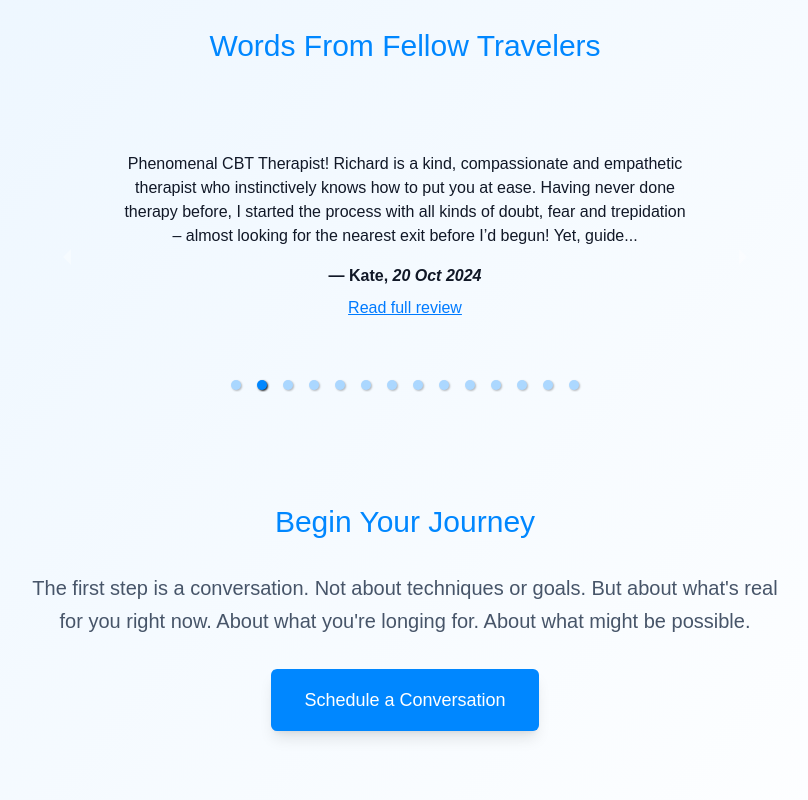
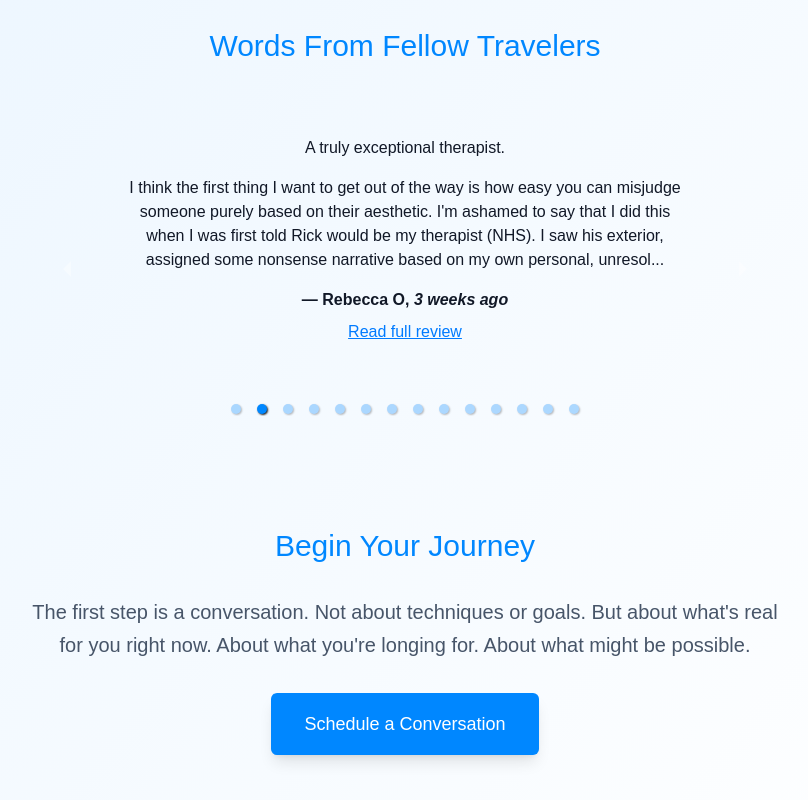
Before and after one commit to rickhallett/oceanheart-website, a React (Vite) app: page /work-together in a window 1280 px wide. Shown: the part 740-1540 px from the top of the page, without its empty margins (235-1043 px from the left). Built offline with nearby package versions, Linux system fonts and the light colour scheme.

Commit message:
fix: improve reviews

```diff
--- a/src/components/layout/Footer.jsx
+++ b/src/components/layout/Footer.jsx
@@ -7,6 +7,7 @@ const navigation = {
     { name: 'Your Journey', href: '/journey' },
     { name: 'Our Approach', href: '/approach' },
     { name: 'Work Together', href: '/work-together' },
+    { name: 'Blog', href: 'https://oceanheart-ai.ghost.io' },
     { name: 'Begin Your Journey', href: '/contact' },
   ],
   secondary: [
--- a/src/components/layout/Header.jsx
+++ b/src/components/layout/Header.jsx
@@ -6,6 +6,7 @@ const navigation = [
   { name: 'Home', href: '/' },
   { name: 'Your Journey', href: '/journey' },
   { name: 'Our Approach', href: '/approach' },
+  { name: 'Blog', href: 'https://oceanheart-ai.ghost.io' },
   { name: 'Work Together', href: '/work-together' },
 ];
 
--- a/src/pages/Testimonials.jsx
+++ b/src/pages/Testimonials.jsx
@@ -4,92 +4,127 @@ import { FaChevronLeft, FaChevronRight } from 'react-icons/fa';
 import 'react-responsive-carousel/lib/styles/carousel.min.css';
 import './Testimonials.css';
 
-const reviews = [
+const trustpilotReviews = [
     {
-        name: "ROBERT WARWICK",
-        location: "GB",
-        rating: 5,
-        date: "19 Oct 2024",
-        content: "Rick is fantastic. I've been through wellbeing several times, all the previous times the practitioner were good. But Rick went down a different route to previous practitioners, instead of going down a medical route, he focused on a self acceptance and spiritual route, which fitted in well my faith (Christian). Before my first session I had a picture of a middle ages guy in a shirt and tie, Rick could not be further from that, here was a guy in a t-shirt with the sleeves cut off, muscles, more like a cool surfer guy. Me and Rick connected straight away, he made me feel relaxed and at ease. I want to thank Rick so much, because he has helped me find myself again. Having been discharged from wellbeing today, I can honestly say that though I'm happy about being discharged, I'm also sad that I won't get to have my weekly chats with him.",
-        date: "18 October 2024"
+        "name": "ROBERT WARWICK",
+        "location": "GB",
+        "rating": 5,
+        "date": "2024-10-19T03:27:40.000Z",
+        "title": "Rick is fantastic.",
+        "content": "Rick is fantastic.I've been through wellbeing several times, all the previous times the practitioner were good.But Rick went down a different route to previous practitioners, instead of going down a medical route, he focused on a self acceptance and spiritual route, which fitted in well my faith (Christian).Before my first session I had a picture of a middle ages guy in a shirt and tie, Rick could not be further from that, here was a guy in a t-shirt with the sleeves cut off, muscles, more like a cool surfer guy.Me and Rick connected straight away, he made me feel relaxed and at ease.I want to thank Rick so much, because he has helped me find myself again.Having been discharged from wellbeing today, I can honestly say that though I'm happy about being discharged, I'm also sad that I won't get to have my weekly chats with him.",
+        "isVerified": false,
+        "date": "18 October 2024"
     },
     {
-        name: "Kate",
-        location: "GB",
-        rating: 5,
-        date: "20 Oct 2024",
-        content: "Phenomenal CBT Therapist! Richard is a kind, compassionate and empathetic therapist who instinctively knows how to put you at ease. Having never done therapy before, I started the process with all kinds of doubt, fear and trepidation – almost looking for the nearest exit before I’d begun! Yet, guided by Richard’s warmth and humour, all my scepticism quickly melted away. I soon felt the healing power of being able to talk freely in a safe space. A great listener, Richard was able to make fantastic suggestions for books, diaries and other tools which I found invaluable in between sessions as a means of reflection and personal growth. Ultimately, and after only a few sessions, I now feel like me again; ready to move forward with an open heart and a sense of optimism for the future, safe in the knowledge that I am better equipped to deal with life’s challenges. Richard is a truly gifted therapist with a generous spirit. I sincerely hope that others allow themselves the opportunity and privilege of collaborating with him on their own personal journey. I honestly can’t recommend him highly enough! Thank you so much Richard for all your help and support.",
+        "name": "Kate",
+        "location": "GB",
+        "rating": 5,
+        "date": "2024-10-20T15:43:25.000Z",
+        "title": "Phenomenal CBT Therapist!",
+        "content": "Richard is a kind, compassionate and empathetic therapist who instinctively knows how to put you at ease.  Having never done therapy before, I started the process with all kinds of doubt, fear and trepidation – almost looking for the nearest exit before I’d begun! Yet, guided by Richard’s warmth and humour, all my scepticism quickly melted away.I soon felt the healing power of being able to talk freely in a safe space. A great listener, Richard was able to make fantastic suggestions for books, diaries and other tools which I found invaluable in between sessions as a means of reflection and personal growth.Ultimately, and after only a few sessions, I now feel like me again; ready to move forward with an open heart and a sense of optimism for the future, safe in the knowledge that I am better equipped to deal with life’s challenges. Richard is a truly gifted therapist with a generous spirit. I sincerely hope that others allow themselves the opportunity and privilege of collaborating with him on their own personal journey.I honestly can’t recommend him highly enough! Thank you so much Richard for all your help and support.",
+        "isVerified": true,
+        "date": "20 October 2024"
     },
     {
-        name: "Ali Jarvis",
-        location: "GB",
-        rating: 5,
-        date: "16 Sept 2024",
-        content: "I cannot recommend Richard highly enough. I was referred for therapy to address my anxiety which was having a massively negative impact on my life. Whilst I was not an all out sceptic of holistic therapies, at the start I struggled to see how this therapy could or would be able to help me. With Richard’s guidance and wonderfully wicked sense of humour, the onion of futile resistance has been well and truly smashed! Thanks to Richard I have my life back and feel suitably equipped to continue improving every day with the safety net of being able to reach out to Richard in the future should I need to.",
+        "name": "Ali Jarvis",
+        "location": "GB",
+        "rating": 5,
+        "date": "2024-09-16T08:33:21.000Z",
+        "title": "I cannot recommend Richard highly…",
+        "content": "I cannot recommend Richard highly enough.  I was referred for therapy to address my anxiety which was having a massively negative impact on my life.Whilst I was not an all out sceptic of holistic therapies, at the start I struggled to see how this therapy could or would be able to help me.  With Richard’s guidance and wonderfully wicked sense of humour, the onion of futile resistance has been well and truly smashed!  Thanks to Richard I have my life back and feel suitably equipped to continue improving every day with the safety net of being able to reach out to Richard in the future should I need to.",
+        "isVerified": false,
+        "date": "13 September 2024"
     },
     {
-        name: "Lydia McManus",
-        location: "GB",
-        rating: 5,
-        date: "30 Aug 2024",
-        content: "I honestly cannot recommend Richard enough!! I had 8 sessions all together and I can feel so much of a difference. I have gained a lot from my sessions, from insights, tools, recommendations and more. There have been many occasions where I have experienced light bulb moments that have been life changing and make me understand so much. Richard is understanding, empathetic and has a calming presence. He also has a great sense of humour that has put me at ease from my first session, being able to laugh throughout sessions is something I was so grateful for. Richard creates a safe environment in which you can truly open up and gain a lot from. Thank you for everything!",
+        "name": "Lydia McManus",
+        "location": "GB",
+        "rating": 5,
+        "date": "2024-08-30T13:30:36.000Z",
+        "title": "I honestly cannot recommend Richard…",
+        "content": "I honestly cannot recommend Richard enough!! I had 8 sessions all together  and I can feel so much of a difference. I have gained a lot from my sessions, from insights, tools, recommendations and more. There have been many occasions where I have experienced light bulb moments that have been life changing and make me understand so much. Richard is understanding, empathetic and has a calming presence. He also has a great sense of humour that has put me at ease from my first session, being able to laugh throughout sessions is something I was so grateful for. Richard creates a safe environment in which you can truly open up and gain a lot from. Thank you for everything!",
+        "isVerified": false,
+        "date": "30 August 2024"
     },
     {
-        name: "Lauren Rebecca",
-        location: "GB",
-        rating: 5,
-        date: "10 Aug 2024",
-        content: "I was referred to Richard for therapy for my OCD. I found his guidance really helpful in explaining concepts for ACT therapy and allowing me to work on my symptoms. Even though some sessions were tough for me mentally, Richard always found a way to make the concepts relatable or a way to divert the conversation to help me calm down (and mostly laugh) before returning to the topic.",
-        },
-    {
-        name: "Sarah",
-        location: "GB",
-        rating: 5,
-        date: "3 Jun 2024",
-        content: "The whole theory behind does it help!! Well absolutely, yes! Richard has been an enormous help, guidance and support throughout my sessions and comes highly recommended by myself and others no doubt. I will carry on believing in myself and trusting each step I take is a plan to strive to achieve my potential that I had lost and thanks to Richard I have now and will continue gaining. Thank you, wholeheartedly.",
+        "name": "Lauren Rebecca",
+        "location": "GB",
+        "rating": 5,
+        "date": "2024-08-10T13:13:18.000Z",
+        "title": "Highly recommended therapist",
+        "content": "I was referred to Richard for therapy for my OCD. I found his guidance really helpful in explaining concepts for ACT therapy and allowing me to work on my symptoms. Even though some sessions were tough for me mentally, Richard always found a way to make the concepts relatable or a way to divert the conversation to help me calm down (and mostly laugh) before returning to the topic.",
+        "isVerified": false,
+        "date": "10 August 2024"
     },
     {
-        name: "Nafiya",
-        location: "GB",
-        rating: 5,
-        date: "4 Jun 2024",
-        content: "Many people have told me therapy is a waste of time and I grew up believing in this! Since starting my sessions with Richard, I have found the confident , strong powerful woman I forgot I was especially during my most anxious times. I felt extremely comfortable sharing feelings and thoughts, I felt I could benefit from many strategies we spoke about, he was very professional yet friendly enough to crack a few jokes which was fantastic. Thank you Richard!",
+        "name": "Sarah",
+        "location": "GB",
+        "rating": 5,
+        "date": "2024-06-03T19:51:02.000Z",
+        "title": "The whole theory behind does healing therapy help!! Yes.",
+        "content": "The whole theory behind does it help!!Well absolutely, yes!Richard has been an enormous help, guidance and support throughout my sessions and comes highly recommended by myself and others no doubt.I will carry on believing in myself and trusting each step I take is a plan to strive to achieve my potential that I had lost and thanks to Richard I have now and will continue gaining.Thank you, wholeheartedly.",
+        "isVerified": false,
+        "date": "03 June 2024"
     },
     {
-        name: "Anonymous",
-        location: "GB",
-        rating: 5,
-        date: "7 Jun 2024",
-        content: "Richard’s guidance, support and insights really resonate. You can take something out of every session, which in turn helps you make gradual changes in your life. In other words, a life-changing experience. Thank you so much!",
-        },
-    {
-        name: "Aureliana Enache",
-        location: "GB",
-        rating: 5,
-        date: "4 Jun 2024",
-        content: "Rick is a very gifted, empathetic and highly professional therapist. A meditator, so the holding and advice comes from an intuitive, spiritual space. If you want to discuss situations in depth, clear out emotions at the somatic level or find better life strategies, definitely book with Rick Hallett.",
+        "name": "Nafiya",
+        "location": "GB",
+        "rating": 5,
+        "date": "2024-06-04T07:33:21.000Z",
+        "title": "Letting the bee in the room exist 🐝",
+        "content": "Many people have told me therapy is a waste of time and I grew up believing in this! Since starting my sessions with Richard, I have found the confident , strong powerful women I forgot I was especially during my most anxious times.  I felt extremely comfortable sharing feelings and thoughts, I felt I could benefit from many strategies we spoke about, he was very professional yet friendly enough to crake a few jokes which was fantastic. Thank you Richard !",
+        "isVerified": false,
+        "date": "04 June 2024"
     },
     {
-        name: "Mary",
-        location: "GB",
-        rating: 5,
-        date: "8 Jun 2024",
-        content: "I have benefitted immensely from my sessions with Richard and feel lighter in the mind, body, and soul. He is a professional and a well-mannered therapist, who was able to create a safe space emotionally and mentally so I could open up and speak. Especially as a trauma-informed therapist; he was sympathetic, empathetic and non-judgemental in his approach. In this manner we proceeded through the traumas that can leave one feeling frozen. Furthermore, experiencing symptoms such as: emotional and physical pain throughout the body; depression, anxiety, insomnia, numbness, disassociation, isolation, fear, heartbreak, grief and many more indicators. Richard aided me through the darkness to a place where one can see light, he is a source for good change guiding one within, through some of the darkest wounds; I would not have favored to face alone, and did not know how to. He aided me with psychology terms and knowledge to explain my states and what was happening—which is essence was a therapeutic and educational process... do trust the process.",
-        },
+        "name": "Anonymous",
+        "location": "GB",
+        "rating": 5,
+        "date": "2024-06-07T10:15:46.000Z",
+        "title": "Really resonates",
+        "content": "Richard’s guidance, support and insights really resonate. You can take something out of every session, which in turn helps you make gradual changes in your life. In other words, a life-changing experience. Thank you so much!",
+        "isVerified": false,
+        "date": "05 June 2024"
+    },
     {
-        name: "Barry J Wale",
-        location: "GB",
-        rating: 5,
-        date: "3 Jun 2024",
-        content: "My experience talking to Richard was truly enlightening. Together we found a way forward, and I am deeply in his debt. An intelligent listener with great compassion and understanding of the human mind.",
-            },
+        "name": "Aureliana Enache",
+        "location": "GB",
+        "rating": 5,
+        "date": "2024-06-04T21:38:55.000Z",
+        "title": "Incredible CBT therapist",
+        "content": "Rick is a very gifted, empatic and highly profesional therapist. A meditator, so the holding and advice comes from an intuitive, spiritual space. If you want to discuss situations in depth, clear out emotions at somatic level or find better  life strategies, definetely book with Rick Hallett.",
+        "isVerified": false,
+        "date": "04 June 2024"
+    },
     {
-        name: "alfie",
-        location: "GB",
-        rating: 5,
-        date: "15 Aug 2024",
-        content: "Having come to Richard with dark intrusive thoughts about harming other loved ones and a truly crazy high score of OCD after nearly 2 years of suffering with the symptoms of this sometimes needing to be scared of even the most basic daily tasks, spending the 6 sessions with Richard working on where these stem from, how to overcome these and break these down, what these truly mean and how meditation and workbooks can make a huge difference when suffering from Harm OCD, Richard and myself have worked session by session to channel this into where I am today with little to no strange thoughts these days, and life’s a much brighter place to be. Sessions have been entertaining as well as insightful, I really could not have done this without Richard. By far the best therapist I have had coming off the back of CBT and reconstructive thought therapy, doing the ERP therapy with Richard really has made such a difference, could not recommend Richard highly enough and such a great guy!",
+        "name": "Mary",
+        "location": "GB",
+        "rating": 5,
+        "date": "2024-06-07T23:29:36.000Z",
+        "title": "Trusting The Process: From Darkness To Light",
+        "content": "I have benefitted immensely from my sessions with Richard and feel lighter in the mind, body, and soul. He is a professional and a well mannered therapist, who was able to create a safe space emotionally and mentally so I could open up and speak. Especially as a trauma-informed therapist; he was sympathetic, empathic and non-judgemental in his approach.  In this manner we proceeded through the traumas that can leave one feeling frozen.  Furthermore, experiencing symptoms such as: emotional and physical pain throughout the body; depression, anxiety, insomnia, numbness, disassociation, isolation, fear, heartbreak, grief and many more indicators.  Richard aided me through the darkness to a place where one can see light, he is a source for good change guiding one within, through some of the darkest wounds; I would not have favored to face alone, and did not know how to. He aided me with psychology terms and knowledge to explain my states and what was happening—which is essence was a therapeutic and educational process... do trust the process.   I am grateful that I was put through to a therapist who could resonate with my traumas.  After each session I was able to go out into the world like my normal self and carry on with my duties—I experienced the positive shift within.Thank you Richard, I do believe you were a God-send, God bless.",
+        "isVerified": false,
+        "date": "07 June 2024"
     },
+    {
+        "name": "Barry J Wale",
+        "location": "GB",
+        "rating": 5,
+        "date": "2024-06-03T15:13:48.000Z",
+        "title": "Enlightening",
+        "content": "My experience talking to Richard was truly enlightening.  Together we found a way forward, and I am deeply in his debt.  An intelligent listener with great compassion and understanding of the human mind.",
+        "isVerified": false,
+        "date": "14 March 2024"
+    },
+    {
+        "name": "alfie",
+        "location": "GB",
+        "rating": 5,
+        "date": "2024-08-15T13:00:59.000Z",
+        "title": "Incredible Therapist with a great personality",
+        "content": "Having come to Richard with Dark intrusive thoughts about harming other loved ones and a truly crazy high score of OCD after nearly 2 years of suffering with the symptoms of this sometimes needing to be scared of even the most basic daily tasks, Spending the 6 sessions with Richard working on where these stem from, How to overcome these and break these down, What these truly mean and How Meditation and Workbooks can make a huge difference when suffering from Harm Ocd, Richard and Myself Have worked sessions by session to channel this into where i am today with little to no strange thoughts these days, And lives a much brighter place to be. Sessions have been Entertaining as well as inciteful i really could not have done this without Richard by far the best therapist i have had coming off the back of CBT and reconstructive thought therapy, Doing the ERP Therapy with Richard really has made such a difference, Could not Recommend Richard Highly enough and such a great guy !!",
+        "isVerified": false,
+        "date": "15 August 2024"
+    }
 ]
 
 const googleReviews = [
@@ -136,7 +171,7 @@ const responsive = {
 };
 
 const Testimonials = () => {
-    const allReviews = [...reviews, ...googleReviews];
+    const allReviews = [...googleReviews, ...trustpilotReviews];
     return (
         <div className="work-together">
             {/* <h2>Fellow Traveller Testimonials</h2> */}
@@ -156,7 +191,7 @@ const Testimonials = () => {
                             — {review.name}, <em>{review.date}</em>
                         </p>
                         <a
-                            href={review.link}
+                            href="https://uk.trustpilot.com/review/richardhallett.net"
                             target="_blank"
                             rel="noopener noreferrer"
                             className="read-more-link"
```
